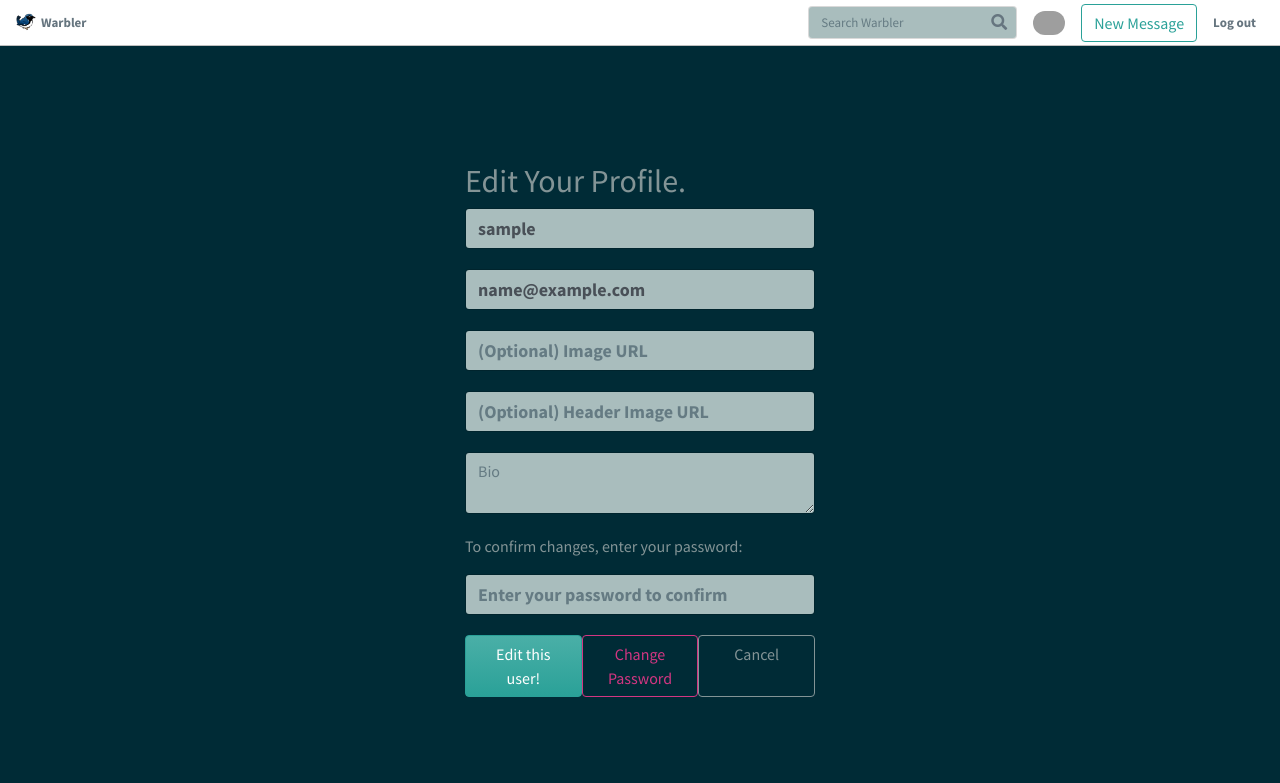
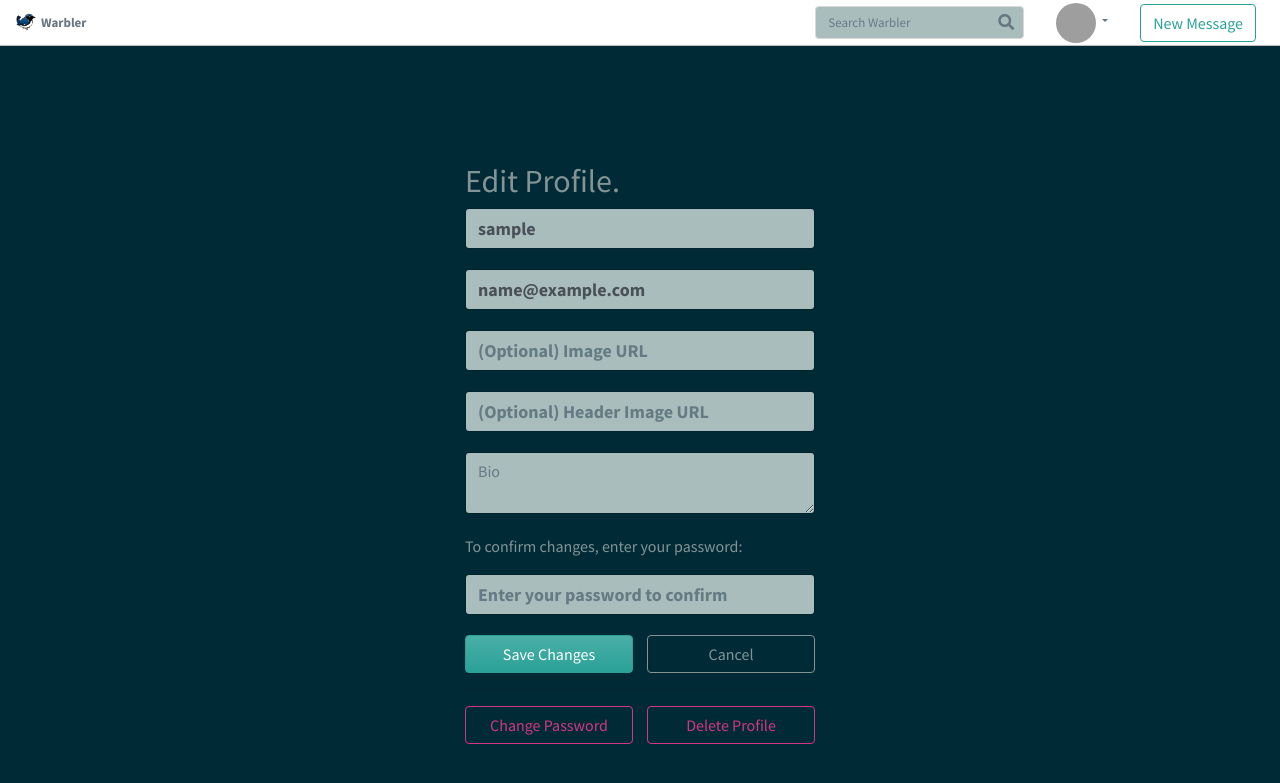
Before and after one commit to vanvemden/warbler, a Flask app: page /users/profile in a window 1280 px wide. Shown: the top 783 px of the page. Run offline with Flask 2, Linux system fonts and the light colour scheme; the visitor is signed in with stand-in values (Sample User, id 1); data comes from the database, SQL or seed files in the repository; some libraries are stand-ins or nearby versions; grey boxes are pictures that could not be loaded.

Commit message:
move profile action buttons to menu bar and edit profile page

```diff
--- a/templates/base.html
+++ b/templates/base.html
@@ -51,9 +51,52 @@
           <li><a href="/login">Log in</a></li>
           {% else %}
           <li>
-            <a href="/users/{{ g.user.id }}">
-              <img src="{{ g.user.image_url }}" alt="{{ g.user.username }}" />
-            </a>
+            <button
+              class="navbar-toggler"
+              type="button"
+              data-toggle="collapse"
+              data-target="#navbar-list-4"
+              aria-controls="navbarNav"
+              aria-expanded="false"
+              aria-label="Toggle navigation"
+            >
+              <span class="navbar-toggler-icon"></span>
+            </button>
+            <div class="collapse navbar-collapse" id="navbar-list-4">
+              <ul class="navbar-nav">
+                <li class="nav-item dropdown">
+                  <a
+                    class="nav-link dropdown-toggle"
+                    href="#"
+                    id="navbarDropdownMenuLink"
+                    role="button"
+                    data-toggle="dropdown"
+                    aria-haspopup="true"
+                    aria-expanded="false"
+                  >
+                    <img
+                      src="{{ g.user.image_url }}"
+                      width="40"
+                      height="40"
+                      class="rounded-circle"
+                      alt="{{ g.user.username }}"
+                    />
+                  </a>
+                  <div
+                    class="dropdown-menu"
+                    aria-labelledby="navbarDropdownMenuLink"
+                  >
+                    <a class="dropdown-item" href="/users/{{ g.user.id }}"
+                      >View profile</a
+                    >
+                    <a class="dropdown-item" href="/users/profile"
+                      >Edit profile</a
+                    >
+                    <a class="dropdown-item" href="/logout">Log out</a>
+                  </div>
+                </li>
+              </ul>
+            </div>
           </li>
           <li>
             <button
@@ -67,7 +110,6 @@
             </button>
           </li>
 
-          <li><a href="/logout">Log out</a></li>
           {% endif %}
         </ul>
       </div>
--- a/templates/users/edit.html
+++ b/templates/users/edit.html
@@ -4,7 +4,7 @@
 
   <div class="row justify-content-md-center">
     <div class="col-md-4">
-      <h2 class="join-message">Edit Your Profile.</h2>
+      <h2 class="join-message">Edit Profile.</h2>
       <form method="POST" id="user_form">
         {{ form.hidden_tag() }}
 
@@ -26,10 +26,15 @@
         {{ form.password(placeholder="Enter your password to confirm", class="form-control") }}
 
         <div class="edit-btn-area">
-          <button class="btn btn-success">Edit this user!</button>
-          <a href="/users/profile/password" class="btn btn-outline-danger">Change Password</a>
+          <button class="btn btn-success">Save Changes</button>
           <a href="/users/{{ user_id }}" class="btn btn-outline-secondary">Cancel</a>
         </div>
+        <hr/>
+        <div class="edit-btn-area">
+          <a href="/users/profile/password" class="btn btn-outline-danger">Change Password</a>
+          <button class="btn btn-outline-danger">Delete Profile</button>
+        </div>
+
       </form>
     </div>
   </div>
--- a/templates/users/password.html
+++ b/templates/users/password.html
@@ -3,7 +3,7 @@
 {% block content %}
 
 <div class="row justify-content-md-center">
-    <div class="col-md-4">
+    <div class="col-md-12">
         <h2 class="join-message">Change Password!</h2>
         <form method="POST" id="user_form">
             {{ form.hidden_tag() }}
@@ -23,7 +23,7 @@
             </span>
             {% endfor %}
             {% endif %}
-            {{ form.password(placeholder="Enter your password to confirm", class="form-control") }}
+            {{ form.password(placeholder="Enter current password to confirm", class="form-control") }}
 
             <div class="edit-btn-area">
                 <input type="submit" value="Change Password!"class="btn btn-outline-danger">
```
Also changed, not shown: templates/users/detail.html (+31 -27 lines).
